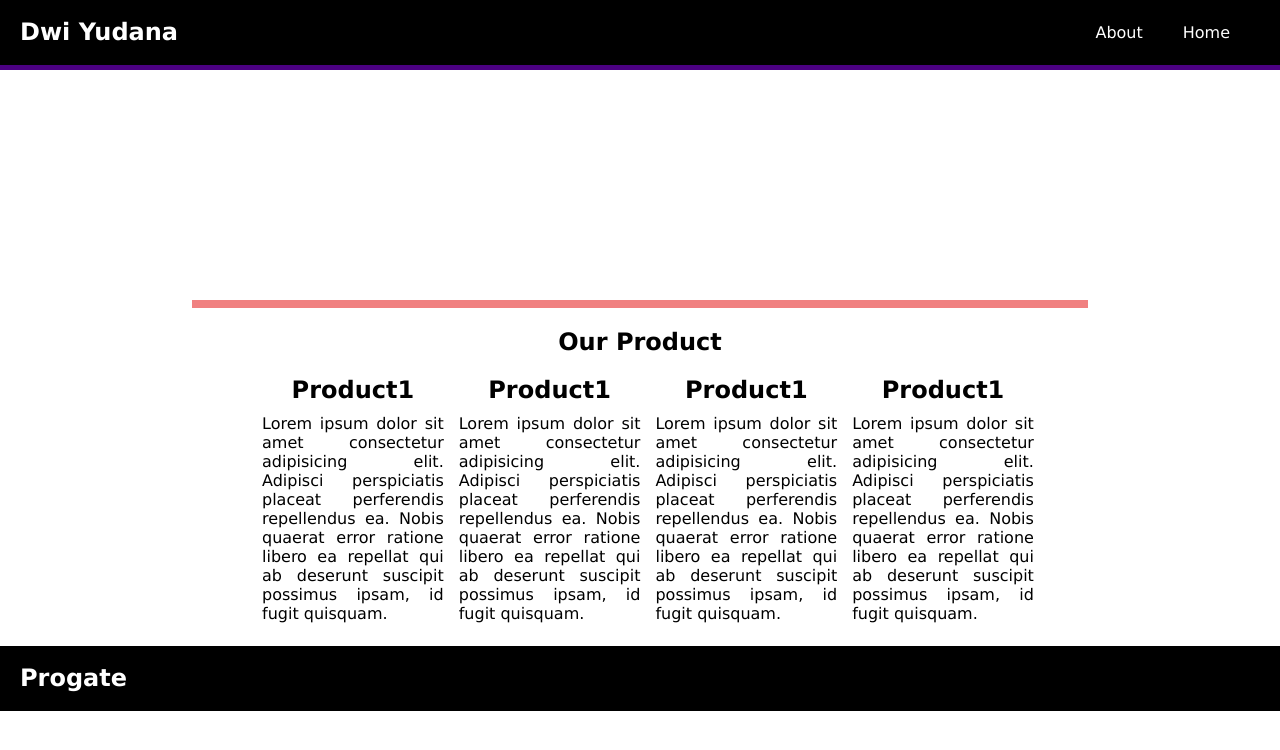
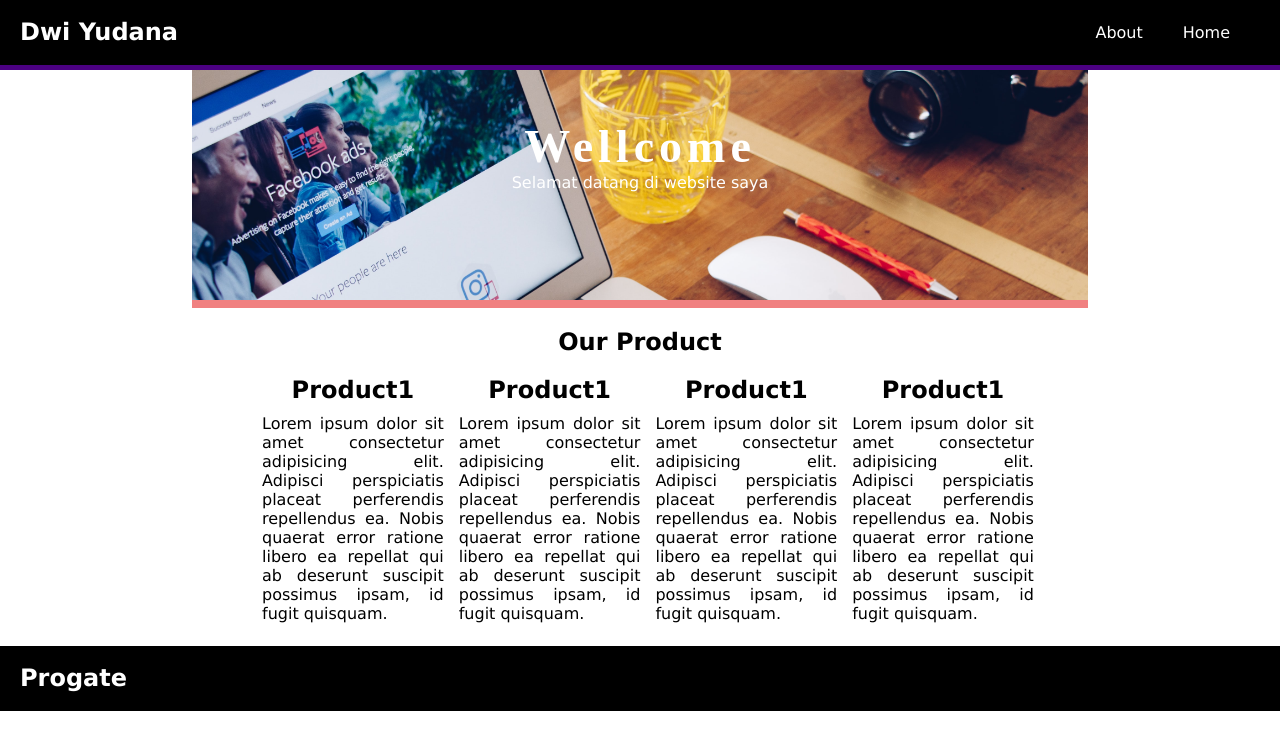
Before and after one commit to yudana13/progate.github.io, a plain HTML site: page index.html in a window 1280 px wide. Drawn offline with Linux system fonts and the light colour scheme.

Commit message:
Update style.css

```diff
--- a/style.css
+++ b/style.css
@@ -69,7 +69,7 @@ header {
 }
 
 .header {
-  background-image: url(../img/slide1.jpg);
+  background-image: url(/slide1.jpg);
   height: 300px;
   background-size: cover;
   border-bottom: 8px solid lightcoral;
```
